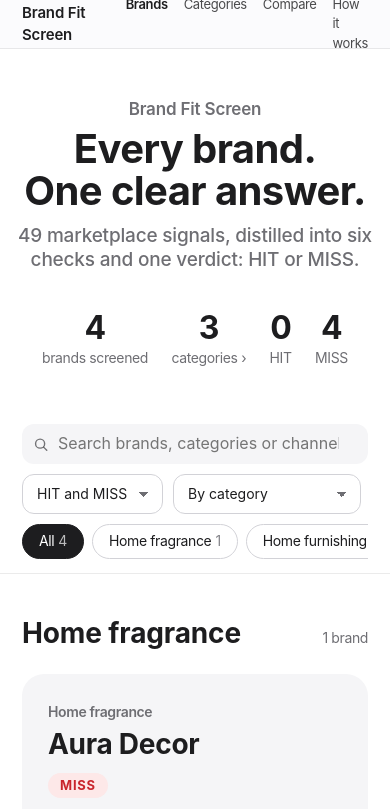
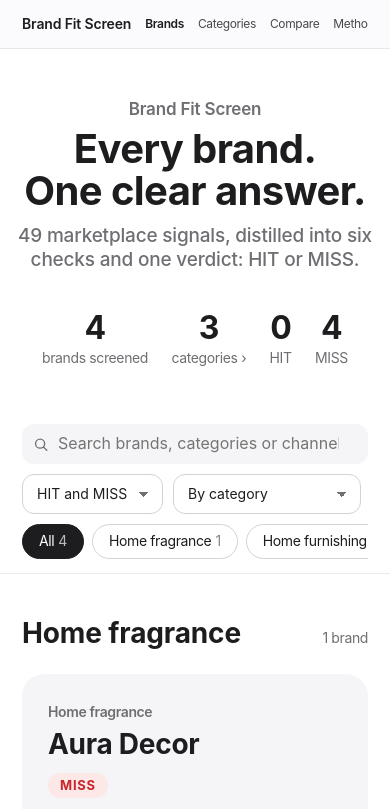
Before and after one commit to dhirajjain9/Sandbox---brand, a plain HTML site: page outputs/dashboard/index.html in a window 390 px wide. Shown: the top 809 px of the page. Drawn offline with Linux system fonts and the light colour scheme.

Commit message:
Dashboard: mobile nav fits on one line
Co-Authored-By: Claude Opus 5.5 <noreply@anthropic.com>
Claude-Session: https://claude.ai/code/session_01WWNjepSF1UGbL25PxC9brs

```diff
--- a/outputs/dashboard/index.html
+++ b/outputs/dashboard/index.html
@@ -211,7 +211,10 @@ footer { border-top: 1px solid var(--hair); margin-top: 72px; padding: 22px 0 90
 .tip { position: fixed; pointer-events: none; background: var(--ink); color: var(--bg); font-size: 12px; padding: 6px 9px; border-radius: 8px; max-width: 260px; z-index: 80; display: none; line-height: 1.35; }
 
 @media (max-width: 760px) {
-  .gnav nav { gap: 16px; }
+  .gnav .wrap { gap: 14px; }
+  .gnav .mark { white-space: nowrap; font-size: 14px; }
+  .gnav nav { gap: 14px; overflow-x: auto; scrollbar-width: none; white-space: nowrap; font-size: 12px; }
+  .gnav nav::-webkit-scrollbar { display: none; }
   .glance { grid-template-columns: repeat(2, 1fr); }
   .check { grid-template-columns: 1fr auto; }
   .check .meter { grid-column: 1 / -1; order: 3; }
@@ -228,7 +231,7 @@ footer { border-top: 1px solid var(--hair); margin-top: 72px; padding: 22px 0 90
     <a href="#/" data-nav="home">Brands</a>
     <a href="#/categories" data-nav="categories">Categories</a>
     <a href="#/compare" data-nav="compare">Compare</a>
-    <a href="#/method" data-nav="method">How it works</a>
+    <a href="#/method" data-nav="method">Method</a>
   </nav>
 </div></header>
 <main id="app"></main>
```
Also changed, not shown: pipeline/dashboard_template.html (+5 -2 lines).
